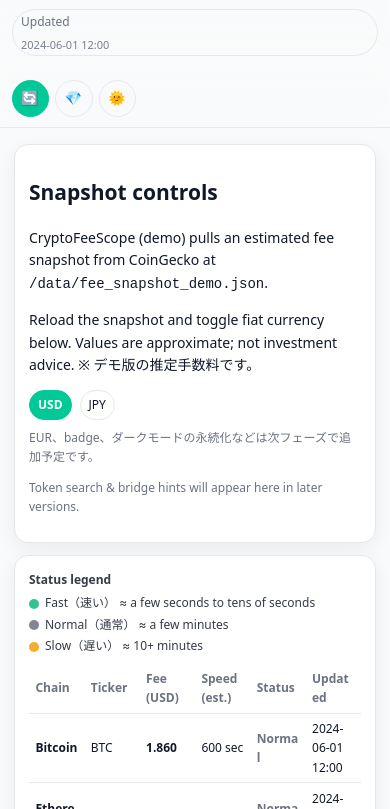
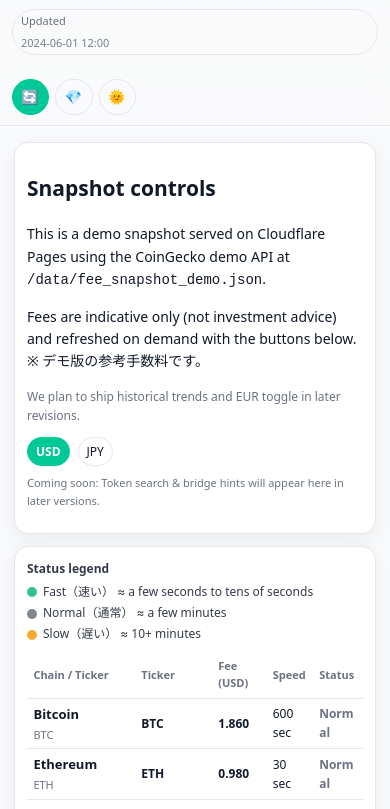
Before and after one commit to badjoke-lab/cryptofeescope, a website: page index.html in a window 390 px wide. Shown: the part 35-844 px from the top of the page. Drawn offline with Linux system fonts and the light colour scheme.

Commit message:
Finalize snapshot table layout and mobile tweaks

```diff
--- a/app.js
+++ b/app.js
@@ -192,8 +192,14 @@ function renderTable() {
     tr.classList.add("fee-row", `status-${statusStr}`);
 
     const tdChain = document.createElement("td");
-    tdChain.classList.add("chain-name-cell");
-    tdChain.textContent = chain.label || key;
+    tdChain.classList.add("chain-cell");
+    const chainLabelEl = document.createElement("div");
+    chainLabelEl.classList.add("chain-label");
+    chainLabelEl.textContent = chain.label || key;
+    const chainTickerEl = document.createElement("div");
+    chainTickerEl.classList.add("chain-ticker");
+    chainTickerEl.textContent = ticker;
+    tdChain.append(chainLabelEl, chainTickerEl);
 
     const tdTicker = document.createElement("td");
     tdTicker.classList.add("ticker-cell");
@@ -213,10 +219,7 @@ function renderTable() {
     tdStatus.classList.add("status-cell", `status-${statusStr}`);
     tdStatus.textContent = statusStr;
 
-    const tdUpdated = document.createElement("td");
-    tdUpdated.textContent = formatUpdated(chain.updated);
-
-    tr.append(tdChain, tdTicker, tdFee, tdSpeed, tdStatus, tdUpdated);
+    tr.append(tdChain, tdTicker, tdFee, tdSpeed, tdStatus);
     tbody.appendChild(tr);
   });
 }
--- a/index.html
+++ b/index.html
@@ -81,18 +81,18 @@
         <div class="inner">
           <h2>Snapshot controls</h2>
           <p>
-            CryptoFeeScope (demo) pulls an estimated fee snapshot from CoinGecko at
+            This is a demo snapshot served on Cloudflare Pages using the CoinGecko demo API at
             <code>/data/fee_snapshot_demo.json</code>.
           </p>
           <p>
-            Reload the snapshot and toggle fiat currency below. Values are approximate; not investment advice. ※ デモ版の推定手数料です。
+            Fees are indicative only (not investment advice) and refreshed on demand with the buttons below. ※ デモ版の参考手数料です。
           </p>
+          <p class="hint">We plan to ship historical trends and EUR toggle in later revisions.</p>
           <div class="currency-toggle">
             <button id="currency-usd" class="btn small" type="button">USD</button>
             <button id="currency-jpy" class="btn small" type="button">JPY</button>
           </div>
-          <p class="hint">EUR、badge、ダークモードの永続化などは次フェーズで追加予定です。</p>
-          <p class="hint">Token search &amp; bridge hints will appear here in later versions.</p>
+          <p class="hint subtle">Coming soon: Token search &amp; bridge hints will appear here in later versions.</p>
         </div>
       </article>
 
@@ -106,21 +106,22 @@
               <li><span class="status-dot slow"></span>Slow（遅い） ≈ 10+ minutes</li>
             </ul>
           </div>
+          <div class="fee-table-wrapper">
             <table class="fee-table">
               <thead>
                 <tr>
-                <th>Chain</th>
+                  <th>Chain / Ticker</th>
                   <th>Ticker</th>
                   <th id="fee-header">Fee (USD)</th>
-                <th>Speed (est.)</th>
+                  <th>Speed</th>
                   <th>Status</th>
-                <th>Updated</th>
                 </tr>
               </thead>
               <tbody id="fee-table-body">
                 <!-- JS で描画 -->
               </tbody>
             </table>
+          </div>
         </div>
       </article>
     </section>
--- a/style.css
+++ b/style.css
@@ -212,15 +212,18 @@ select{
   color:var(--muted);
   margin-top:8px;
 }
+.hint.subtle{
+  font-size:11px;
+}
 
 /* Table */
 table{
   width:100%;
   border-collapse:separate;
   border-spacing:0;
-  table-layout:fixed;
 }
 .fee-table{width:100%;table-layout:fixed;}
+.fee-table-wrapper{width:100%;overflow-x:hidden;}
 thead th{
   font-size:12px;
   text-align:left;
@@ -247,12 +250,20 @@ tbody tr:hover{
 [data-theme="dark"] tbody tr:hover{
   background:rgba(0,224,162,0.09);
 }
-.fee-table .chain-name-cell,
+.fee-table .chain-cell{
+  display:flex;
+  flex-direction:column;
+  gap:2px;
+}
+.fee-table .chain-label{font-weight:700;}
+.fee-table .chain-ticker{
+  font-size:12px;
+  color:var(--muted);
+}
 .fee-table .ticker-cell{
-  white-space:normal;
-  max-width:200px;
+  white-space:nowrap;
+  font-weight:600;
 }
-.fee-table .chain-name-cell{font-weight:600;}
 .status-legend{
   font-size:12px;
   opacity:0.85;
@@ -295,11 +306,6 @@ tbody tr:hover{
   color:var(--muted);
   font-size:11px;
   line-height:1.3;
-}
-.updated{
-  font-size:12px;
-  color:var(--muted);
-  white-space:nowrap;
 }
 .status-cell{
   text-transform:capitalize;
@@ -458,22 +464,19 @@ footer .note{
 }
 
 @media(max-width:480px){
-  .pill{white-space:normal;}
-  .fee-table th,
-  .fee-table td{padding:0.35rem 0.4rem;font-size:12px;}
-  .fee-table .chain-name-cell{max-width:120px;}
-  .fee-table .ticker-cell{max-width:90px;}
-  .updated::before{
-    content:"🕒 ";
-    margin-right:2px;
-  }
-
-  .updated-label{
-    display:block;
-    margin-top:4px;
-    font-size:11px;
-  }
-
+  html,
+  body{overflow-x:hidden;}
+  .pill{white-space:normal;font-size:11px;}
+  .updated-label{display:block;margin-top:4px;font-size:11px;}
+  .fee-table{table-layout:auto;}
+  thead th{font-size:11px;padding:0.35rem 0.4rem;}
+  .fee-table td{padding:0.32rem 0.4rem;font-size:12px;}
+  .fee-table .chain-cell{gap:1px;}
+  .fee-table .chain-label{font-size:13px;}
+  .fee-table .chain-ticker{font-size:11px;}
+  .fee-table .ticker-cell{font-size:12px;}
+  .fee-table-wrapper{overflow-x:hidden;}
+  .card .inner{padding:12px;}
   .btn .label{display:none;}
   .btn{padding-inline:8px;}
 
```
Lines whose indentation alone changed are shown as unchanged.
